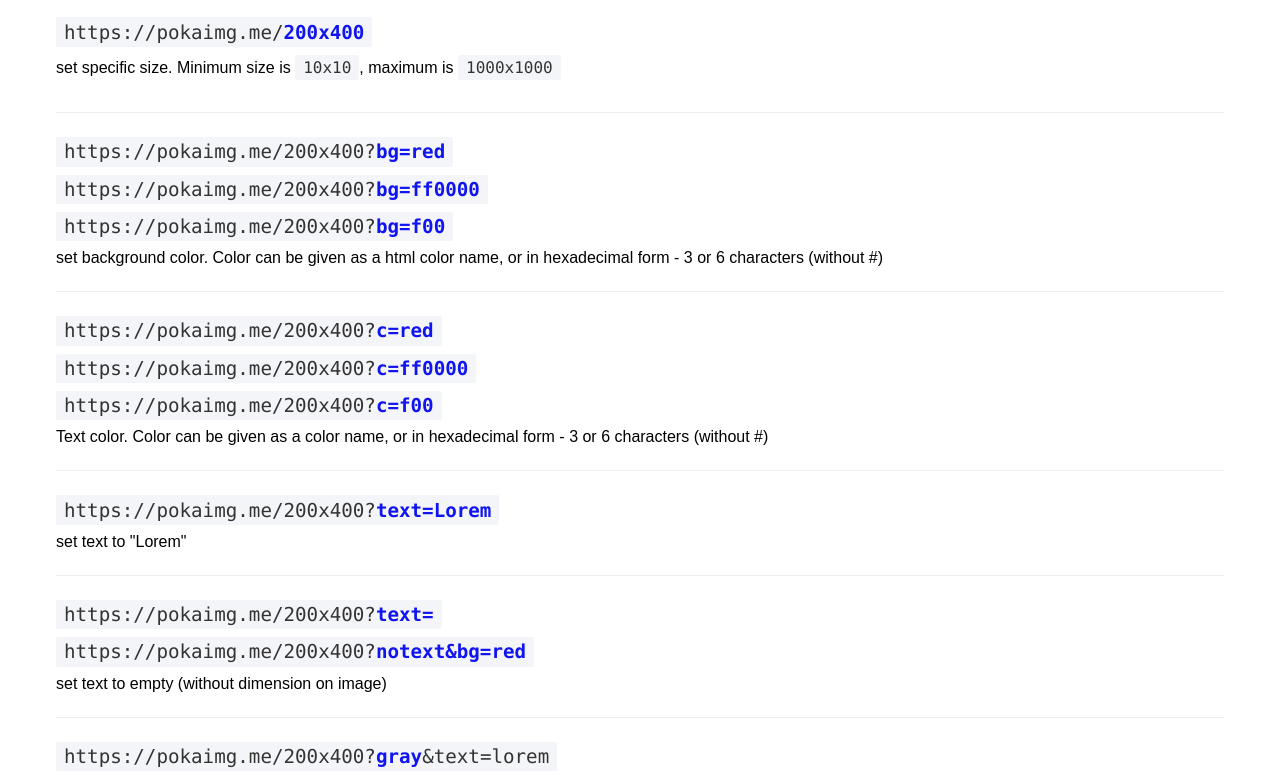
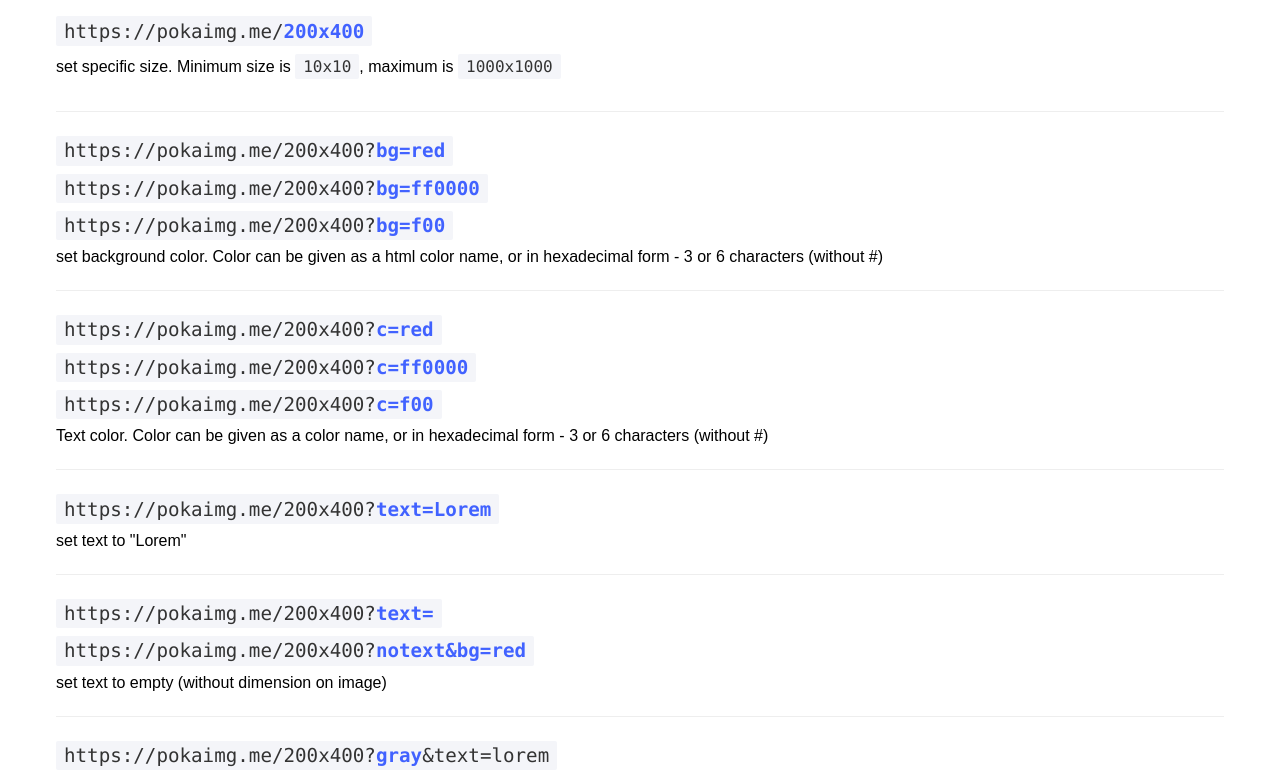
Before and after one commit to kartofelek007/image-placeholder, a website: page index.html in a window 1280 px wide. Shown: the part 721-1496 px from the top of the page. Drawn offline with Linux system fonts and the light colour scheme; no server answers.

Commit message:
poprawki

```diff
--- a/index.html
+++ b/index.html
@@ -11,7 +11,7 @@
             box-sizing: border-box;
         }
         :root {
-            --color1: #1014ee;
+            --color1: #4162FF;
         }
         html {
             height: 100vh;
@@ -51,7 +51,6 @@
         }
         .subtitle {
             font-size: 1.5rem;
-            border-bottom: 1px solid #ddd;
             margin-bottom: 3rem;
             padding-bottom: 2rem;
         }
```
Also changed, not shown: favicon.ico (deleted), favicon.svg.
